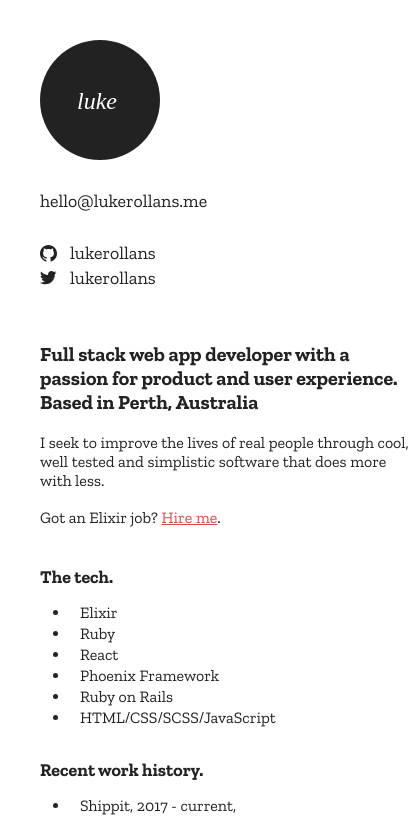
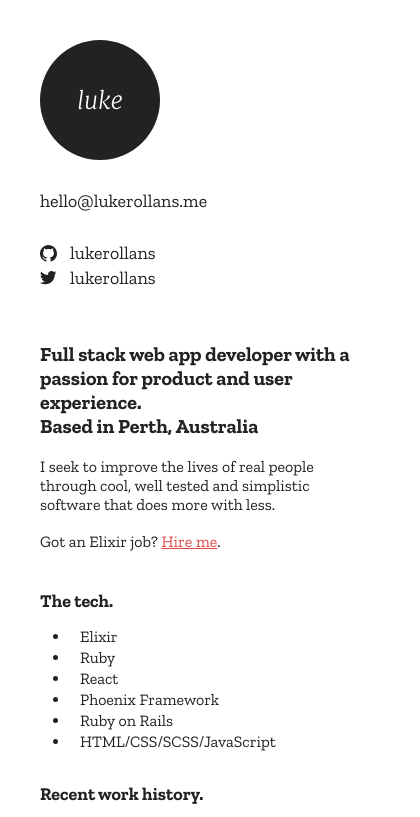
Before and after one commit to lukerollans/rollans.sh, a React (Create React App) app: page / in a window 390 px wide. Shown: the top 817 px of the page, 420 px wide, since content can reach past the window. Built offline with nearby package versions, Linux system fonts and the light colour scheme.

Commit message:
Fix some mobile issues
- Convert text in logo to outlines so it is not font dependant.
- Fix width of MeatAndPotatoes component content on mobile.

```diff
--- a/src/App.css
+++ b/src/App.css
@@ -123,9 +123,11 @@ a {
   width: 380px; }
   @media (max-width: 1020px) {
     .meat-and-potatoes {
+      max-width: 400px;
       padding-left: 25px; } }
   @media (max-width: 640px) {
     .meat-and-potatoes {
+      max-width: 100%;
       padding-top: 50px;
       padding-left: 0; } }
   .meat-and-potatoes h1 {
@@ -151,6 +153,7 @@ a {
   padding-left: 100px; }
   @media (max-width: 1020px) {
     .open-source-example {
+      width: auto;
       padding-left: 25px; } }
   @media (max-width: 640px) {
     .open-source-example {
--- a/src/stylesheets/components/_meat-and-potatoes.scss
+++ b/src/stylesheets/components/_meat-and-potatoes.scss
@@ -5,10 +5,12 @@
   width: 380px;
 
   @include grid-media($tablet-grid) {
+    max-width: 400px;
     padding-left: 25px;
   }
 
   @include grid-media($mobile-grid) {
+    max-width: 100%;
     padding-top: 50px;
     padding-left: 0;
   }
--- a/src/stylesheets/components/_open-source-example.scss
+++ b/src/stylesheets/components/_open-source-example.scss
@@ -6,6 +6,7 @@
   padding-left: 100px;
 
   @include grid-media($tablet-grid) {
+    width: auto;
     padding-left: 25px;
   }
 
```
Also changed, not shown: src/assets/images/logo.svg.
